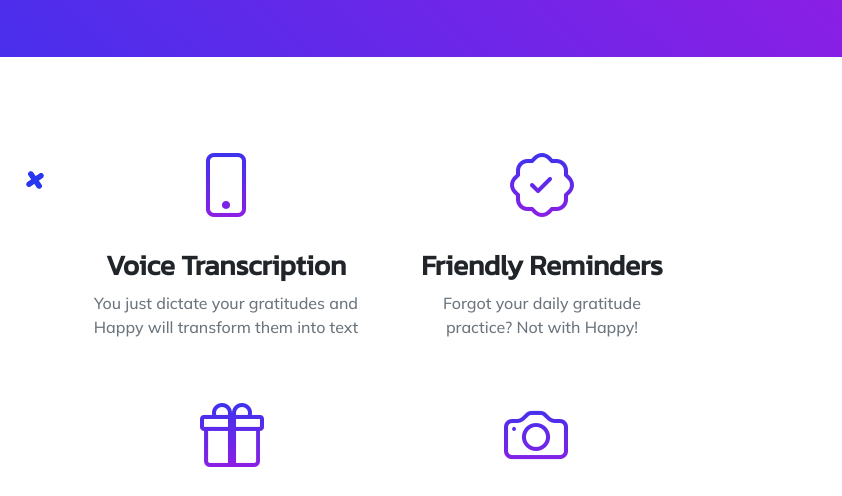
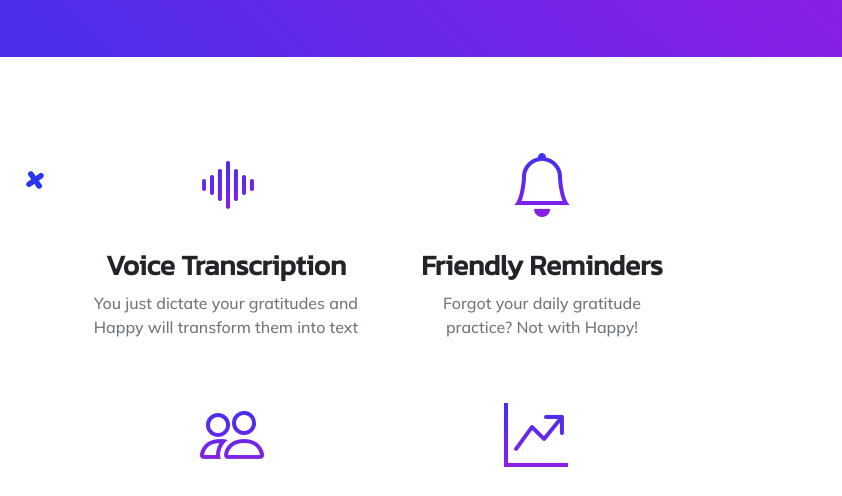
Before and after one commit to happyappsrc/happy-website, a plain HTML site: page index.html in a window 1280 px wide. Shown: the part 980-1476 px from the top of the page, 438-1280 px from the left. Drawn offline with nearby package versions, Linux system fonts and the light colour scheme.

Commit message:
Changed feature icons

```diff
--- a/index.html
+++ b/index.html
@@ -99,7 +99,7 @@
                                 <div class="col-md-6 mb-5">
                                     <!-- Feature item-->
                                     <div class="text-center">
-                                        <i class="bi-phone icon-feature text-gradient d-block mb-3"></i>
+                                        <i class="bi-soundwave icon-feature text-gradient d-block mb-3"></i>
                                         <h3 class="font-alt">Voice Transcription</h3>
                                         <p class="text-muted mb-0">You just dictate your gratitudes and Happy will transform them into text</p>
                                     </div>
@@ -107,7 +107,7 @@
                                 <div class="col-md-6 mb-5">
                                     <!-- Feature item-->
                                     <div class="text-center">
-                                        <i class="bi-patch-check icon-feature text-gradient d-block mb-3"></i>
+                                        <i class="bi-bell icon-feature text-gradient d-block mb-3"></i>
                                         <h3 class="font-alt">Friendly Reminders</h3>
                                         <p class="text-muted mb-0">Forgot your daily gratitude practice? Not with Happy!</p>
                                     </div>
@@ -117,7 +117,7 @@
                                 <div class="col-md-6 mb-5 mb-md-0">
                                     <!-- Feature item-->
                                     <div class="text-center">
-                                        <i class="bi-gift icon-feature text-gradient d-block mb-3"></i>
+                                        <i class="bi-people icon-feature text-gradient d-block mb-3"></i>
                                         <h3 class="font-alt">Invite Your Friends</h3>
                                         <p class="text-muted mb-0">Hard to stick with your practice alone? Invite your loved ones to support each other on the journey!</p>
                                     </div>
@@ -125,7 +125,7 @@
                                 <div class="col-md-6">
                                     <!-- Feature item-->
                                     <div class="text-center">
-                                        <i class="bi-camera icon-feature text-gradient d-block mb-3"></i>
+                                        <i class="bi-graph-up icon-feature text-gradient d-block mb-3"></i>
                                         <h3 class="font-alt">Backed By Science</h3>
                                         <p class="text-muted mb-0"> Gratitude journals have been <a href="https://www.researchgate.net/publication/7701091_Positive_Psychology_Progress_Empirical_Validation_of_Interventions" target="_blank">empirically proven to increase happiness levels</a> more than any other intervention.</p>
                                     </div>
```
